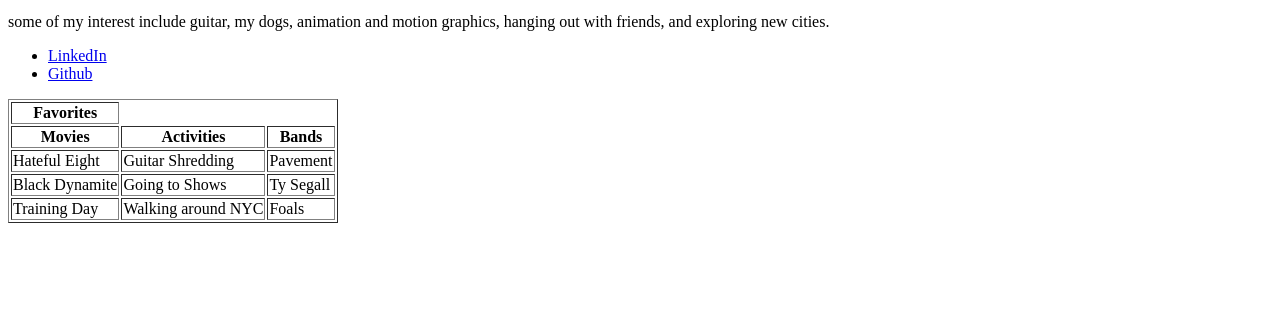
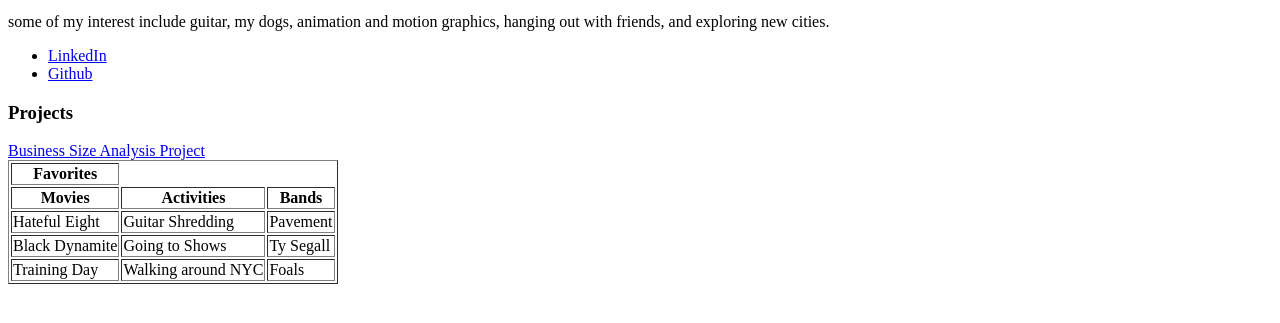
Before and after one commit to ecraddock4/ethancraddock.github.io, a plain HTML site: page index.html in a window 1280 px wide. Shown: the part 457-780 px from the top of the page. Drawn offline with Linux system fonts and the light colour scheme.

Commit message:
updated project link

```diff
--- a/index.html
+++ b/index.html
@@ -31,6 +31,12 @@
 		</ul>
 	</section>
 
+	<section>
+		<h3>Projects</h3>
+		<a target="_blank" href="https://ethancraddock.github.io/Business_Size_Analysis/">Business Size Analysis Project</a>
+
+	</section>
+
 	</section>
     <table border="1">
     	<tr>
```
